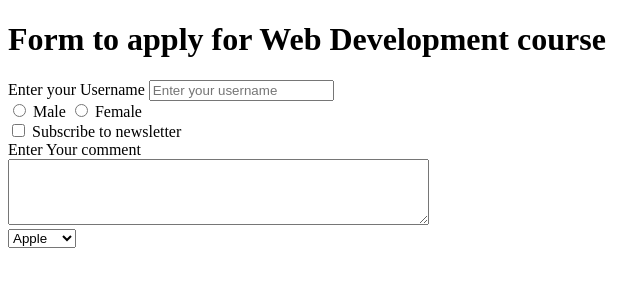
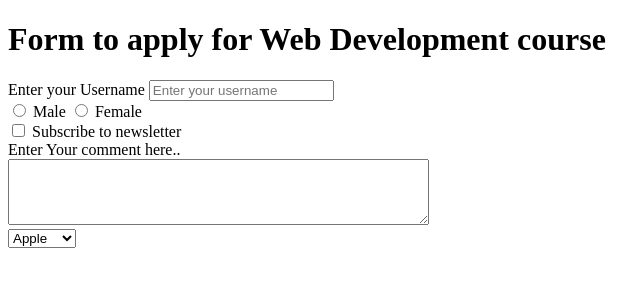
Before and after one commit to Khushbumandal2060/Web-development, a plain HTML site: page folder_1/form.html in a window 1280 px wide. Shown: the full height of the page, 0-640 px from the left. Drawn offline with Linux system fonts and the light colour scheme.

Commit message:
Forms and input tags in Html

```diff
--- a/folder_1/form.html
+++ b/folder_1/form.html
@@ -23,7 +23,7 @@
             <label for="subscribe">Subscribe to newsletter</label>
         </div>
         <div>
-            <label for="comment">Enter Your comment</label>
+            <label for="comment">Enter Your comment here..</label>
             <br>
             <textarea id="comment" name="comment" rows="4" cols="50"></textarea>
         </div>
```
